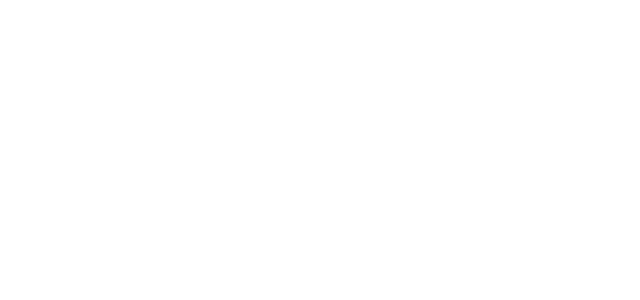
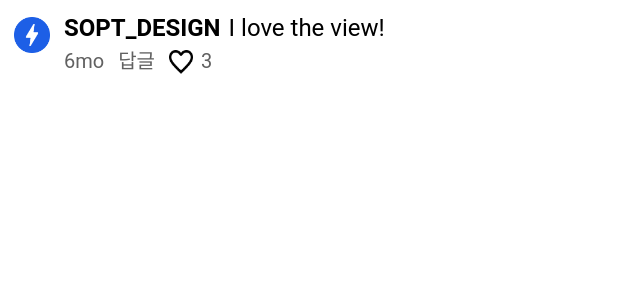
Before and after one commit to GOSOPT-CDS-TEAM7-DeskTop/Frontend, a React (Vite) app: page /pin/1 in a window 1280 px wide. Before the commit this address had no page. Shown: the top 300 px of the page, without its empty margins (0-640 px from the left). Built offline with nearby package versions, Linux system fonts and the light colour scheme; a web font is replaced by a local one.

Commit message:
[ feat ] : 댓글 레이아웃 생성

```diff
--- a/src/Router.tsx
+++ b/src/Router.tsx
@@ -1,5 +1,6 @@
 import { BrowserRouter, Route, Routes } from "react-router-dom";
 import Home from "./pages/Home";
+import PinDetail from "./pages/PinDetail";
 
 const Router = () => {
   return (
@@ -7,7 +8,7 @@ const Router = () => {
       <BrowserRouter>
         <Routes>
           <Route path="/home" element={<Home />} />
-          {/* <Route path="/pin/:pinId" element={<PinDetail />} /> 보미 파이팅!*/}
+          <Route path="/pin/:pinId" element={<PinDetail />} /> 보미 파이팅!
           {/* <Route path="/mypage/:userId" element={<Mypage />} /> 예현 파이팅!*/}
           {/* <Route path="/pinupload" element={<Upload />} /> 재욱 파이팅!*/}
           {/* <Route path="*" element={<ErrorPage />} /> 찬우 파이팅!*/}
--- a/src/components/PinDetail/ReplyLayout.tsx
+++ b/src/components/PinDetail/ReplyLayout.tsx
@@ -1,7 +1,104 @@
 import React from "react";
+import styled from "styled-components";
+import heartIcon from "../../assets/icon/icon_heart.png";
+import userProfile from "../../assets/images/icon_profile_comment.png";
+const ReplyLayout = () => {
+  // **서버에서 받아오는 댓글 관련 정보
+  //- 댓글 고유 식별 번호 (PK)
+  // - 내용
+  // - 좋아요 수
+  // - 댓글 작성 시간 → 클라이언트 쪽에서 계산
+  // - 작성자 정보
+  //     - 아이디
+  //     - 프로필 이미지 url
+  const dummyReply = [
+    {
+      replyId: 0,
+      replyContent: "I love the view!",
+      replyHeartNum: 3,
+      replyTime: "6mo",
+      replyUser: [
+        {
+          userName: "SOPT_DESIGN",
+          userProfile: "../../assets/images/icon_profile_comment.png",
+        },
+      ],
+    },
+  ];
 
-const ReplyLayout = () => {
-  return <div></div>;
+  return (
+    <>
+      <ReplyWrapper>
+        <ReplyImg src={userProfile} alt="replyComment" />
+        <ReplySection>
+          <ReplyMainBox>
+            <p>{dummyReply[0].replyUser[0].userName}</p>
+            <small>{dummyReply[0].replyContent}</small>
+          </ReplyMainBox>
+          <ReplySubBox>
+            <small>{dummyReply[0].replyTime}</small>
+            <small>답글</small>
+            <img src={heartIcon} alt="heartIcon" />
+            <small>{dummyReply[0].replyHeartNum}</small>
+          </ReplySubBox>
+        </ReplySection>
+      </ReplyWrapper>
+    </>
+  );
 };
 
 export default ReplyLayout;
+
+const ReplyWrapper = styled.div`
+  display: flex;
+  flex-direction: row;
+  margin: 1.4rem;
+`;
+const ReplyImg = styled.img`
+  width: 3.6rem;
+  height: 3.6rem;
+  margin-top: 0.3rem;
+  margin-right: 1.4rem;
+`;
+const ReplySection = styled.section`
+  display: flex;
+  flex-direction: column;
+`;
+const ReplyMainBox = styled.div`
+  display: flex;
+  margin-bottom: 0.8rem;
+  & > p {
+    font-family: "Roboto";
+    font-style: normal;
+    font-weight: 600;
+    font-size: 24px;
+    line-height: 28px;
+    margin-right: 0.8rem;
+  }
+  & > small {
+    font-family: "Roboto";
+    font-style: normal;
+    font-weight: 400;
+    font-size: 24px;
+    line-height: 28px;
+  }
+`;
+const ReplySubBox = styled.div`
+  display: flex;
+
+  & > small {
+    font-family: "Roboto";
+    font-style: normal;
+    font-weight: 400;
+    font-size: 20px;
+    line-height: 23px;
+
+    color: #616161;
+    margin-right: 1.4rem;
+  }
+  & > img {
+    width: 2.4rem;
+    height: 2.4rem;
+    margin-right: 0.8rem;
+  }
+`;
--- /dev/null
+++ b/src/pages/PinDetail.tsx
@@ -0,0 +1,11 @@
+import React from "react";
+import ReplyLayout from "../components/PinDetail/ReplyLayout";
+const PinDetail = () => {
+  return (
+    <>
+      <ReplyLayout></ReplyLayout>
+    </>
+  );
+};
+
+export default PinDetail;
```
Also changed, not shown: src/assets/icon/icon_heart.png (added), src/assets/images/icon_profile_comment.png (added).
